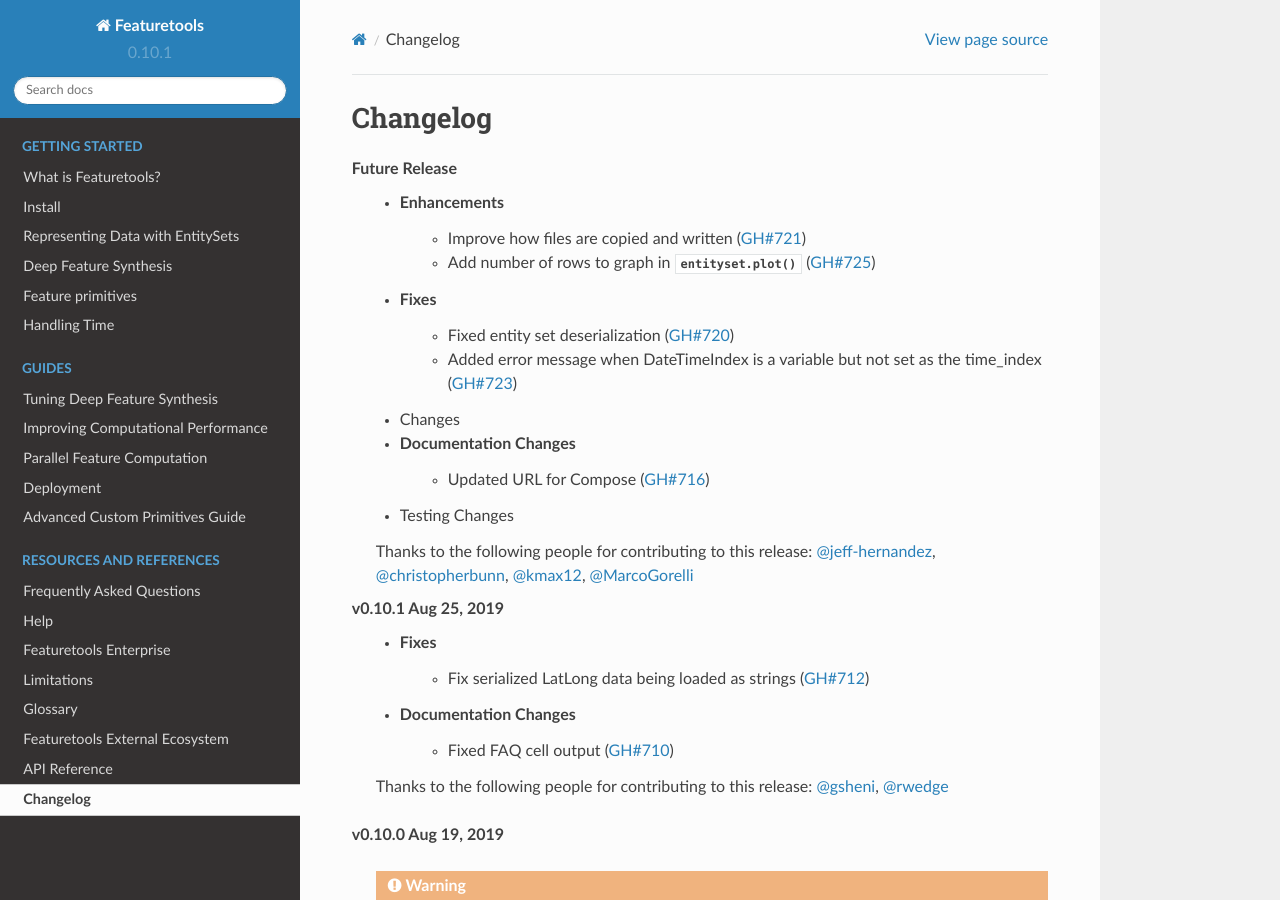
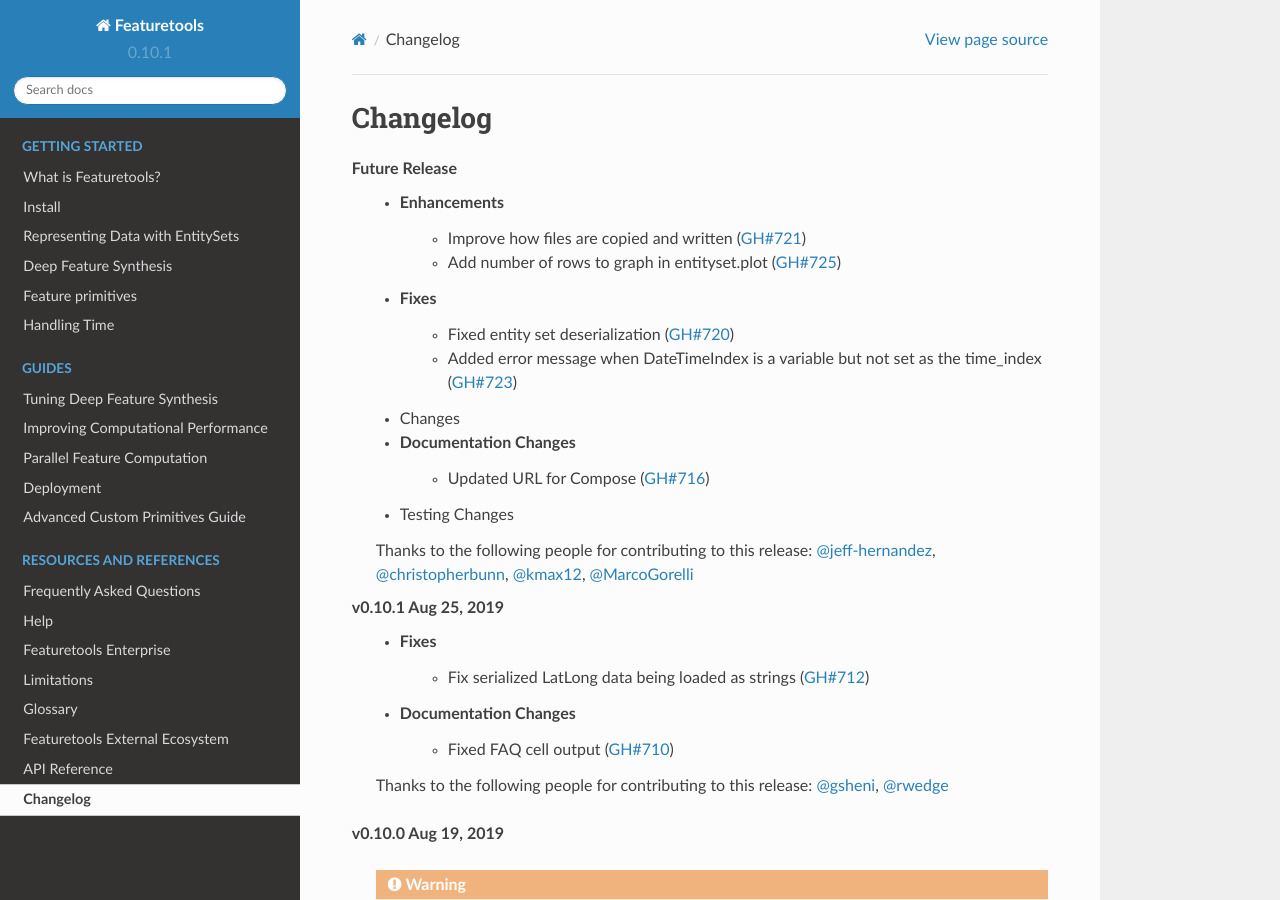
Before and after one commit to alteryx/featuretools, a Sphinx documentation site: the page built from docs/source/changelog.rst, in a window 1280 px wide and 900 px high. Built offline with Sphinx 7.4.7 and the Read the Docs theme 2.0.0, drawn with Linux system fonts in a browser that asks for light colours; pages that are not in the unit, such as notebooks, are missing from menus; some of the changed lines change nothing that is shown.

Commit message:
Remove :meth: formatting from changelog

```diff
--- a/docs/source/changelog.rst
+++ b/docs/source/changelog.rst
@@ -5,7 +5,7 @@
 **Future Release**
     * Enhancements
         * Improve how files are copied and written (:pr:`721`)
-        * Add number of rows to graph in :meth:`entityset.plot` (:pr:`725`)
+        * Add number of rows to graph in entityset.plot (:pr:`725`)
     * Fixes
         * Fixed entity set deserialization (:pr:`720`)
         * Added error message when DateTimeIndex is a variable but not set as the time_index (:pr:`723`)
```
